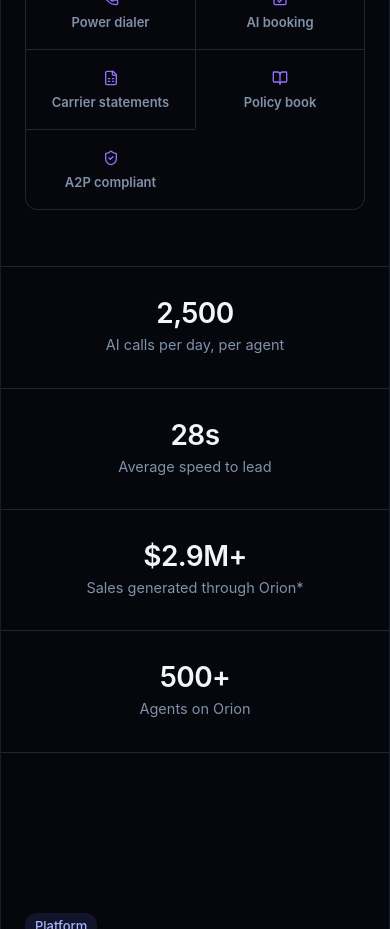
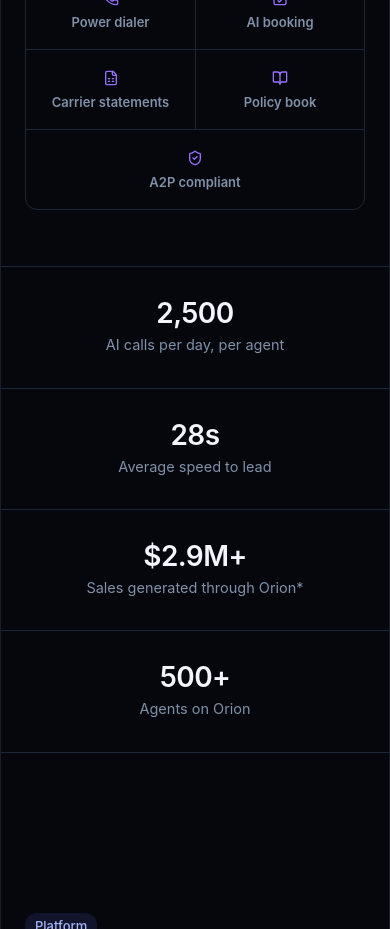
Before and after one commit to umarallure/Insuravasnewwebsite, a Next.js app: page / in a window 390 px wide. Shown: the part 2480-3409 px from the top of the page. Built offline with nearby package versions, Linux system fonts and the light colour scheme.

Commit message:
Fix trust strip: center last odd item, consistent borders

```diff
--- a/src/features/marketing/components/trust-strip.tsx
+++ b/src/features/marketing/components/trust-strip.tsx
@@ -28,23 +28,32 @@ interface TrustStripProps {
 }
 
 export function TrustStrip({ note, items, className }: TrustStripProps) {
+  const isOdd = items.length % 2 !== 0;
+
   return (
     <div className={cn("px-6 pb-14 md:px-9", className)}>
       <p className="text-center text-caption font-semibold uppercase text-muted-foreground">{note}</p>
       <ul className="mt-6 grid grid-cols-2 overflow-hidden rounded-md border border-border bg-surface/40 sm:grid-cols-4 lg:grid-cols-7">
         {items.map((item, index) => {
           const Icon = iconMap[item.icon];
+          const isLast = index === items.length - 1;
+          const isLastOdd = isLast && isOdd;
 
           return (
             <li
               key={item.label}
               className={cn(
                 "flex min-h-20 flex-col items-center justify-center gap-2 border-border px-3 py-4 text-center",
+                // Mobile 2-col: left border on right column items, top border on rows after the first
                 index % 2 === 1 && "border-l",
                 index >= 2 && "border-t",
+                // If last item is alone in its row on mobile, span both columns and center
+                isLastOdd && "col-span-2 sm:col-span-1",
+                // sm 4-col overrides
                 "sm:border-l sm:border-t-0",
                 index % 4 === 0 && "sm:border-l-0",
                 index >= 4 && "sm:border-t",
+                // lg 7-col overrides
                 "lg:border-l lg:border-t-0",
                 index === 0 && "lg:border-l-0"
               )}
```
